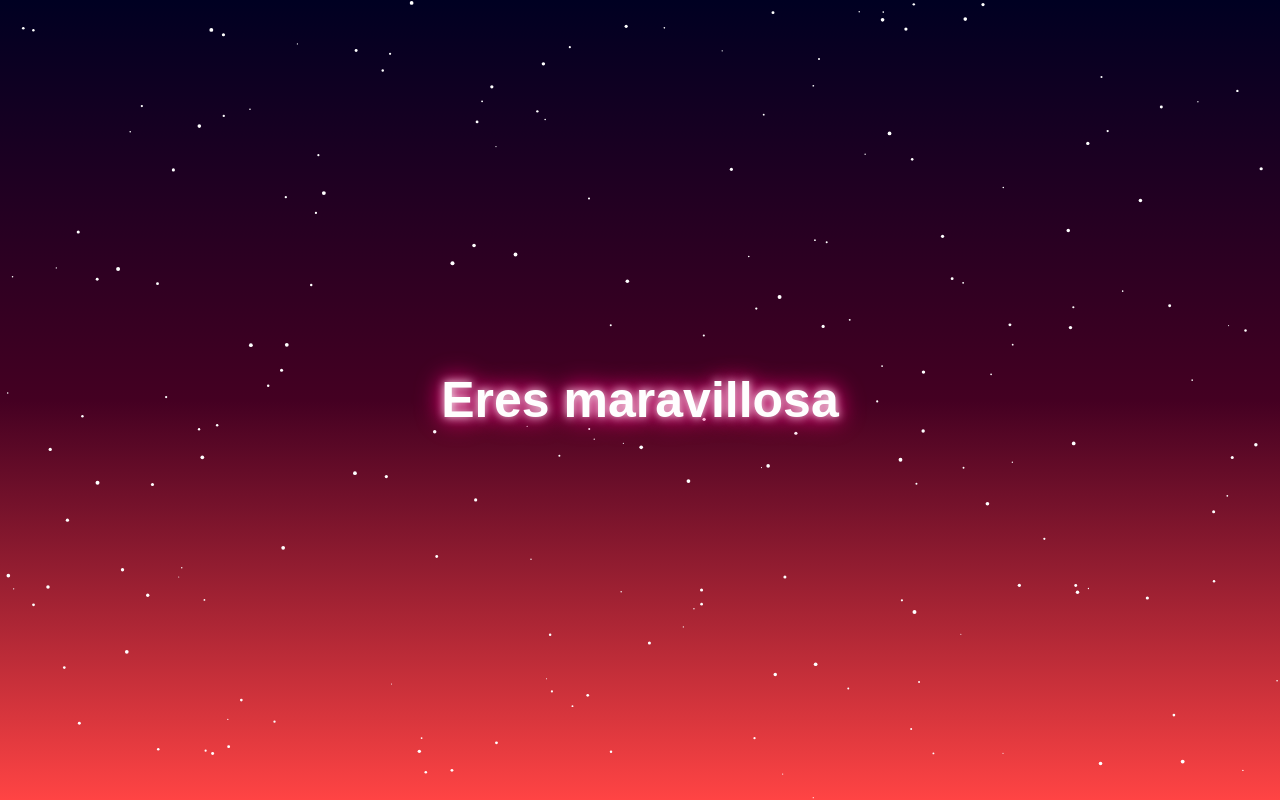
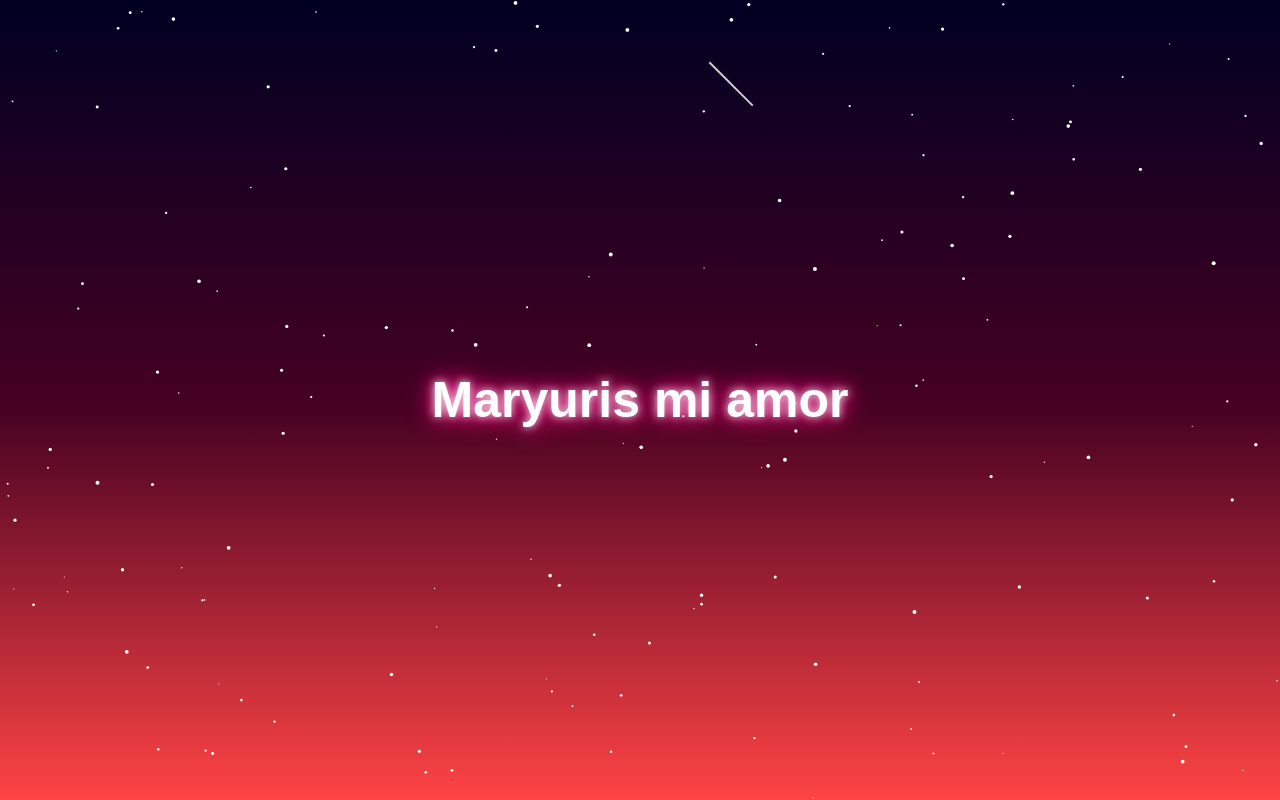
Before and after one commit to Joelbs23/para-ti-maryuris, a plain HTML site: page index.html in a window 1280 px wide. Drawn offline with Linux system fonts and the light colour scheme.

Commit message:
Update index.html

```diff
--- a/index.html
+++ b/index.html
@@ -61,10 +61,10 @@
 
     // --- MENSAJES ---
     const frases = [
+        "Maryuris mi amor",
         "Eres maravillosa",
         "Única",
         "Tus ojos iluminan las estrellas",
-        "Maryuris mi amor",
         "❤️"
     ];
     let index = 0;
@@ -92,7 +92,7 @@
 
     // --- ESTRELLAS QUE CAEN ---
     let estrellas = [];
-    for(let i=0; i<200; i++) {
+    for(let i=0; i<150; i++) {
         estrellas.push({
             x: Math.random()*canvas.width,
             y: Math.random()*canvas.height,
@@ -100,6 +100,45 @@
             v: Math.random()*2 + 1
         });
     }
+
+    // --- ESTRELLAS FUGACES (LAS QUE CRUZAN VOLANDO) ---
+    class ShootingStar {
+        constructor() {
+            this.reset();
+        }
+        reset() {
+            this.x = Math.random() * canvas.width;
+            this.y = 0;
+            this.length = Math.random() * 80 + 60;
+            this.speed = Math.random() * 5 + 4;
+            this.angle = Math.PI / 4; // Ángulo de caída
+            this.opacity = 1;
+        }
+        update() {
+            this.x += this.speed * Math.cos(this.angle);
+            this.y += this.speed * Math.sin(this.angle);
+            this.opacity -= 0.01;
+            if(this.opacity <= 0) this.reset();
+        }
+        draw() {
+            ctx.beginPath();
+            ctx.moveTo(this.x, this.y);
+            ctx.lineTo(
+                this.x - this.length * Math.cos(this.angle),
+                this.y - this.length * Math.sin(this.angle)
+            );
+            ctx.strokeStyle = `rgba(255, 255, 255, ${this.opacity})`;
+            ctx.lineWidth = 2;
+            ctx.stroke();
+        }
+    }
+
+    let estrellasFugaces = [];
+    // Crear una estrella fugaz cada 3 segundos
+    setInterval(() => {
+        estrellasFugaces.push(new ShootingStar());
+    }, 3000);
+
 
     // --- FUEGOS ARTIFICIALES ---
     class Particle {
@@ -149,7 +188,7 @@
     function animar() {
         ctx.clearRect(0, 0, canvas.width, canvas.height);
 
-        // Dibujar estrellas cayendo
+        // Dibujar estrellas fijas cayendo
         ctx.fillStyle = 'white';
         estrellas.forEach(e => {
             e.y += e.v;
@@ -160,6 +199,12 @@
             ctx.beginPath();
             ctx.arc(e.x, e.y, e.r, 0, Math.PI*2);
             ctx.fill();
+        });
+
+        // Dibujar estrellas fugaces
+        estrellasFugaces.forEach(estrella => {
+            estrella.update();
+            estrella.draw();
         });
 
         // Dibujar fuegos artificiales
```
